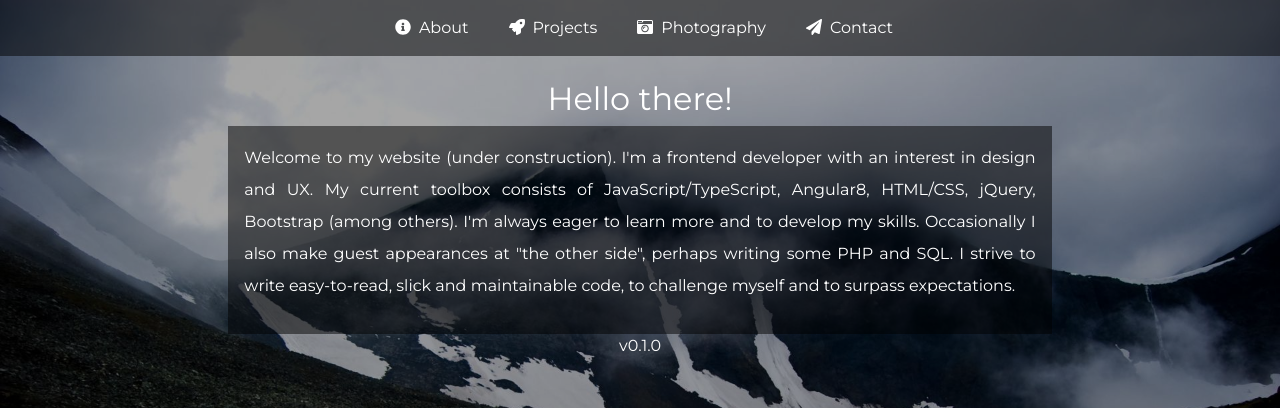
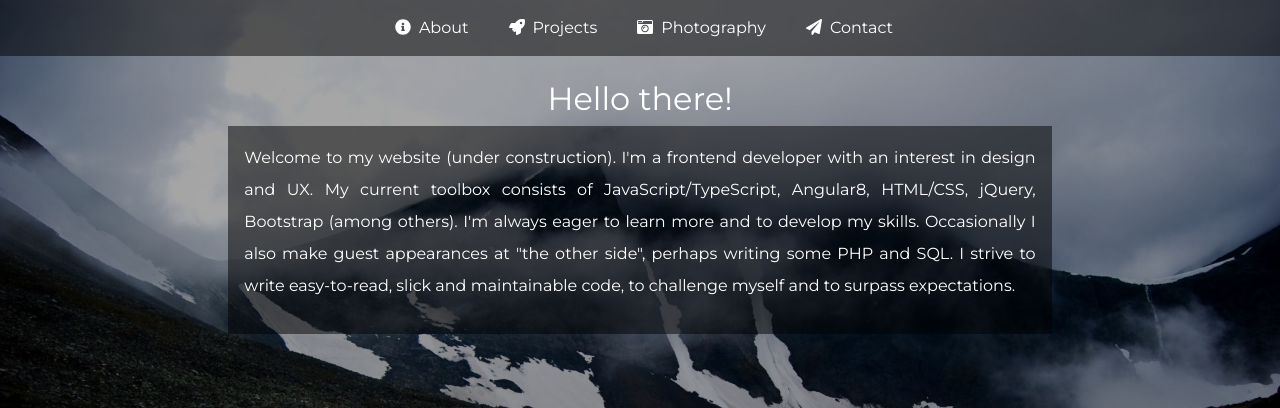
Before and after one commit to ledzappa/ledzappa.github.io, a React (Create React App) app: page / in a window 1280 px wide. Shown: the top 408 px of the page. Built offline with nearby package versions, Linux system fonts and the light colour scheme.

Commit message:
added version number to sidebar menu

```diff
--- a/public/index.html
+++ b/public/index.html
@@ -4,6 +4,7 @@
     <meta charset="utf-8" />
     <link rel="shortcut icon" href="%PUBLIC_URL%/favicon.ico" />
     <meta name="viewport" content="width=device-width, initial-scale=1" />
+    <meta name="apple-mobile-web-app-capable" content="yes" />
     <meta name="theme-color" content="#000000" />
     <meta
       name="description"
--- a/src/components/app/App.js
+++ b/src/components/app/App.js
@@ -1,7 +1,6 @@
 import React from 'react';
 import About from '../about/About';
 import Menu from '../menu/Menu';
-import Footer from '../footer/Footer';
 import './App.css';
 import { BrowserRouter as Router, Switch, Route } from 'react-router-dom';
 import Projects from '../projects/Projects';
@@ -21,7 +20,6 @@ function App() {
           </div>
         </div>
       </Router>
-      <Footer />
     </div>
   );
 }
--- a/src/components/footer/Footer.js
+++ /dev/null
@@ -1,14 +0,0 @@
-import React from 'react';
-import packageJson from '../../../package.json';
-
-class Footer extends React.Component {
-  state = {};
-
-  render() {
-    return (
-      <footer>v{packageJson.version}</footer>
-    );
-  }
-}
-
-export default Footer;
--- a/src/components/menu/Menu.js
+++ b/src/components/menu/Menu.js
@@ -9,6 +9,7 @@ import {
   faPaperPlane,
   faBars
 } from '@fortawesome/free-solid-svg-icons';
+import { version } from '../../../package.json';
 
 class Menu extends React.Component {
   state = {
@@ -82,6 +83,7 @@ class Menu extends React.Component {
           <ul className="p-0" onClick={this.handleClick}>
             <this.MenuItems />
           </ul>
+          <div className="sidebar-footer">v { version }</div>
         </div>
       </div>
     );
--- a/src/components/menu/menu.css
+++ b/src/components/menu/menu.css
@@ -57,6 +57,16 @@ ul li {
   left: -14rem;
 }
 
+.sidebar-footer {
+  position: absolute;
+  bottom: 0;
+  width: 100%;
+  text-align: center;
+  font-size: 0.9rem;
+  color: rgba(255, 255, 255, 0.5);
+  padding-bottom: 0.3rem;
+}
+
 .menu-overlay {
   top: 0;
   left: 0;
--- a/src/index.css
+++ b/src/index.css
@@ -12,6 +12,8 @@ p {
 
 body {
   color: #fff;
+  height: 100%;
+  position: relative;
   background-image: url('backen.jpg');
   background-size: cover;
   background-repeat: no-repeat;
```
